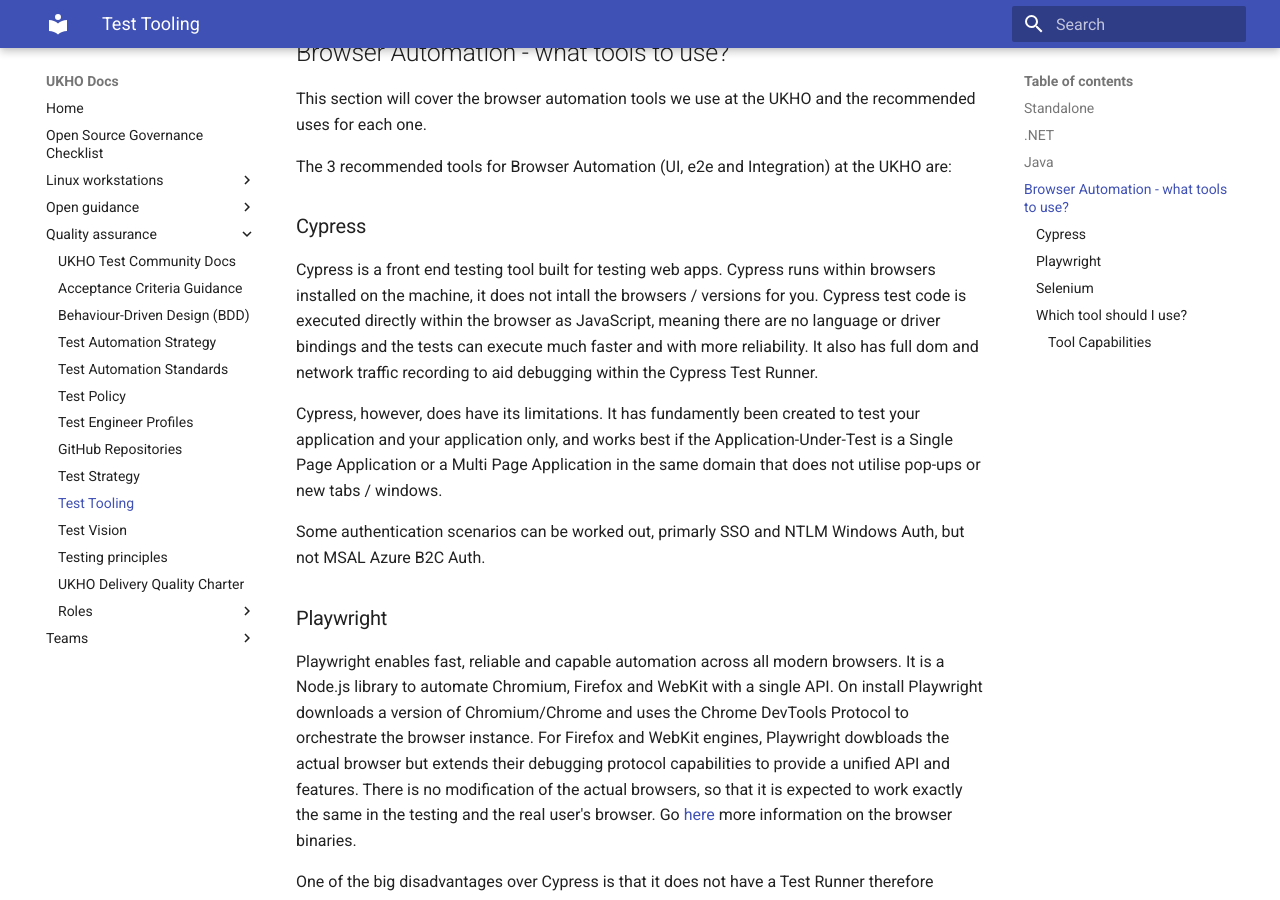
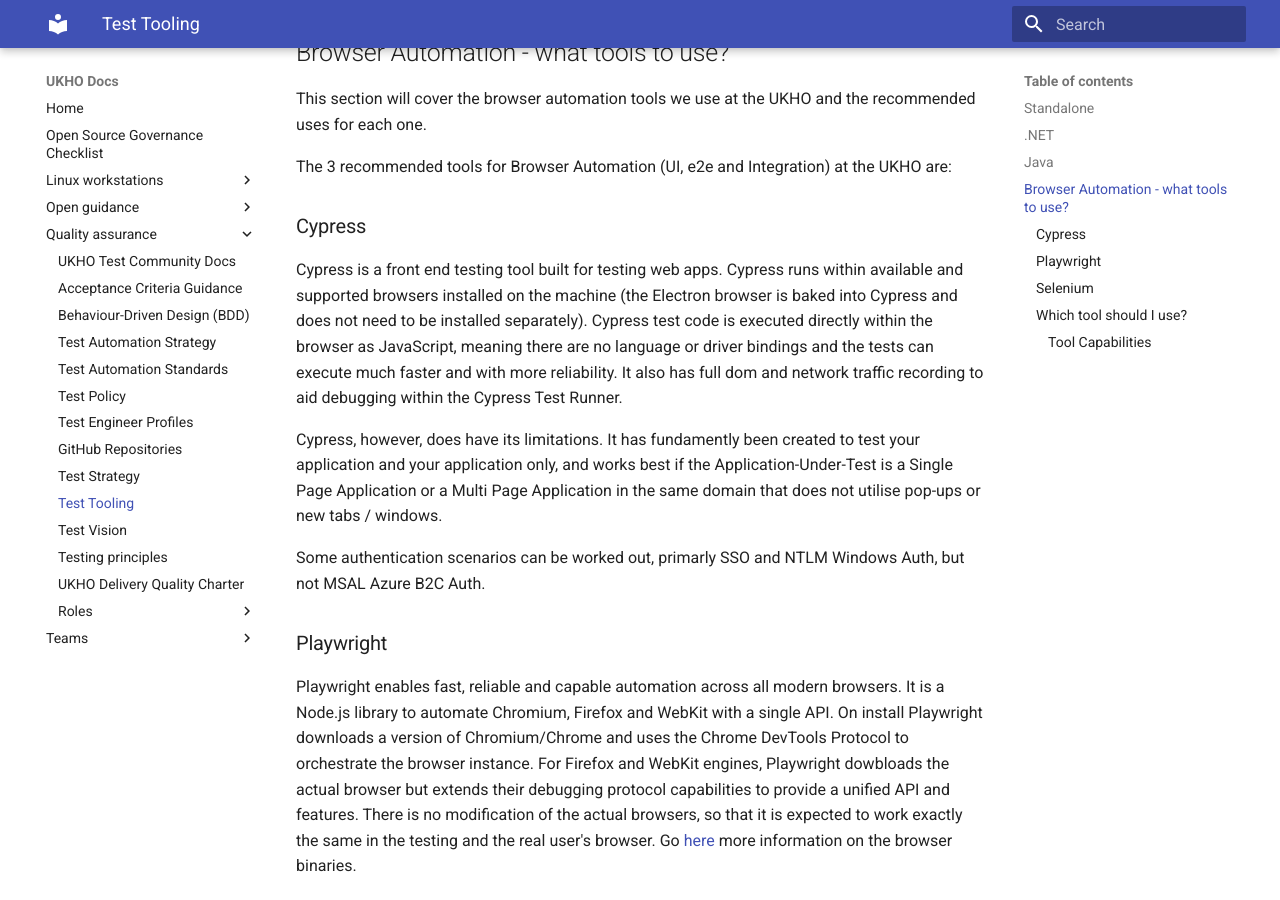
Before and after one commit to UKHO/docs, an MkDocs documentation site: the page built from docs/quality-assurance/test-tooling.md, in a window 1280 px wide and 900 px high, scrolled down 1970 px. Built offline with MkDocs 1.6.1 and Material for MkDocs 9.7.7, drawn with Linux system fonts in a browser that asks for light colours.

Commit message:
Update test-tooling.md

```diff
--- a/docs/quality-assurance/test-tooling.md
+++ b/docs/quality-assurance/test-tooling.md
@@ -39,7 +39,7 @@ This section will cover the browser automation tools we use at the UKHO and the
 The 3 recommended tools for Browser Automation (UI, e2e and Integration) at the UKHO are:
 
 ### Cypress
-Cypress is a front end testing tool built for testing web apps. Cypress runs within browsers installed on the machine, it does not intall the browsers / versions for you. Cypress test code is executed directly within the browser as JavaScript, meaning there are no language or driver bindings and the tests can execute much faster and with more reliability. It also has full dom and network traffic recording to aid debugging within the Cypress Test Runner.
+Cypress is a front end testing tool built for testing web apps. Cypress runs within available and supported browsers installed on the machine (the Electron browser is baked into Cypress and does not need to be installed separately). Cypress test code is executed directly within the browser as JavaScript, meaning there are no language or driver bindings and the tests can execute much faster and with more reliability. It also has full dom and network traffic recording to aid debugging within the Cypress Test Runner.
 
 Cypress, however, does have its limitations. It has fundamently been created to test your application and your application only, and works best if the Application-Under-Test is a Single Page Application or a Multi Page Application in the same domain that does not utilise pop-ups or new tabs / windows.
 
```
